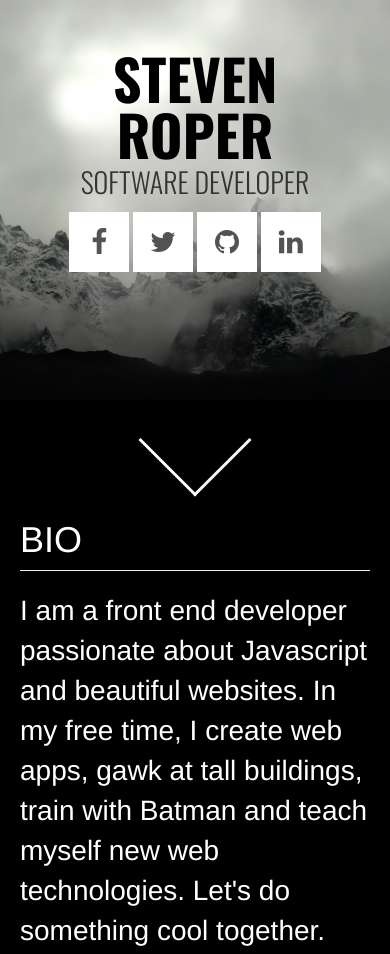
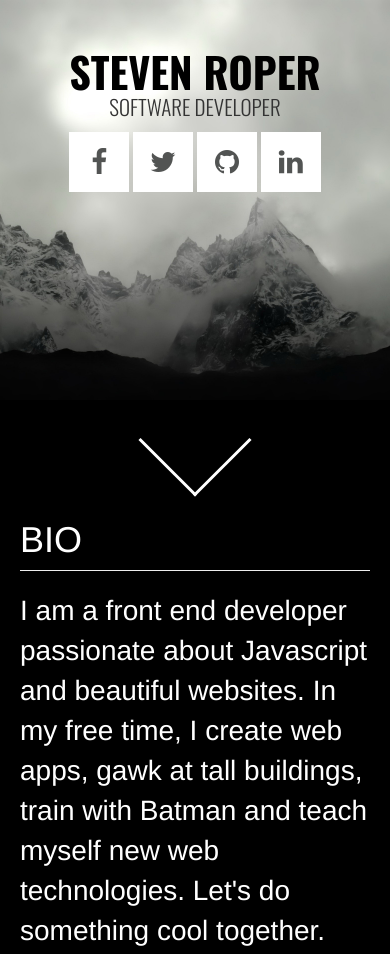
Before and after one commit to stevenroper/stevenroper.github.io, a plain HTML site: page index.html in a window 390 px wide. Shown: the top 954 px of the page. Drawn offline with nearby package versions, Linux system fonts and the light colour scheme.

Commit message:
Adding (yet another) media query for extra small screen resolutions.

```diff
--- a/stylesheet.css
+++ b/stylesheet.css
@@ -237,7 +237,17 @@ html, body {
 	background: #000;
 }
 
-@media screen and (min-width: 600px) and (max-width: 900px) {
+@media screen and (max-width: 450px) {
+	.info__name {
+		font-size: 3em;
+	}
+
+	.info__sub {
+		font-size: 1.5em;
+	}
+}
+
+@media screen and (min-width: 600px) {
 	.info__name {
 		font-size: 6em;
 	}
```
